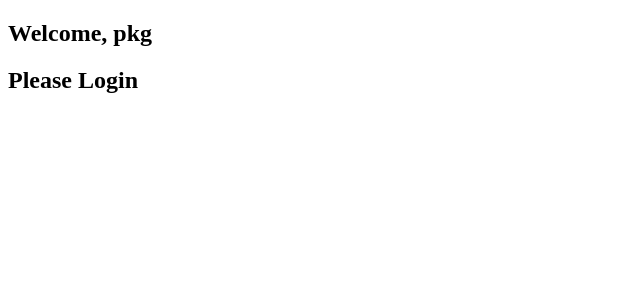
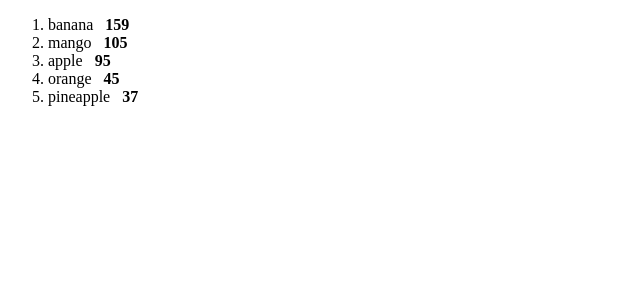
Before and after one commit to pasankg/vite-react-101, a React (Vite) app: page / in a window 1280 px wide. Shown: the top 300 px of the page, without its empty margins (0-640 px from the left). Built offline with nearby package versions, Linux system fonts and the light colour scheme.

Commit message:
Rendering Lists; map function and sort

```diff
--- a/src/App.jsx
+++ b/src/App.jsx
@@ -5,7 +5,8 @@
 // import ButtonModule from "./Button/Button"
 // import ButtonInline from "./Button"
 // import Student from "./Student";
-import UserGreeting from "./UserGreeting";
+// import UserGreeting from "./UserGreeting";
+import List from "./List";
 
 function App() {
   // return (
@@ -18,10 +19,17 @@
   //     <Student name="Larry" />
   //   </>
   // );
+
+  // return(
+  //   <>
+  //   <UserGreeting isLoggedIn={true} username="pkg"/>
+  //   <UserGreeting/>
+  //   </>
+  // );
+
   return(
     <>
-    <UserGreeting isLoggedIn={true} username="pkg"/>
-    <UserGreeting/>
+      <List/>
     </>
   );
 }
--- /dev/null
+++ b/src/List.jsx
@@ -0,0 +1,23 @@
+function List() {
+  const fruits = [
+    { id: 1, name: "apple", calories: 95 },
+    { id: 2, name: "orange", calories: 45 },
+    { id: 3, name: "mango", calories: 105 },
+    { id: 4, name: "banana", calories: 159 },
+    { id: 5, name: "pineapple", calories: 37 },
+  ];
+
+  fruits.sort((a, b) => a.name.localeCompare(b.name)); // Alphabetical sort by name
+  fruits.sort((a, b) => b.name.localeCompare(a.name)); // Reverse Alphabetical sort by name
+  fruits.sort((a, b) => a.calories - b.calories); // Numeric sort by calories
+  fruits.sort((a, b) => b.calories - a.calories); // Reverse Numeric sort by calories
+
+  const list = fruits.map((fruit) => (
+    <li key={fruit.id}>
+      {fruit.name} &nbsp; <b>{fruit.calories}</b>
+    </li>
+  ));
+
+  return <ol> {list} </ol>;
+}
+export default List;
```
